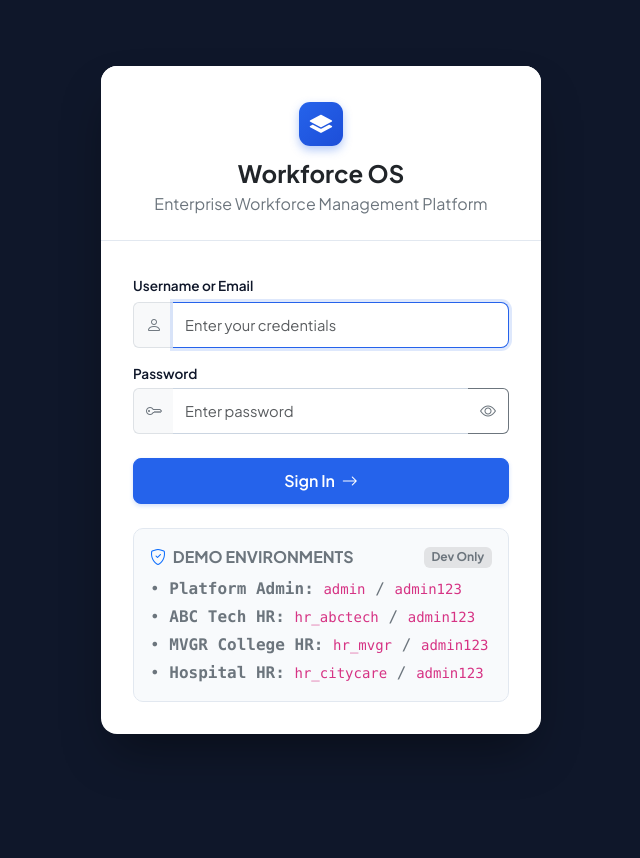
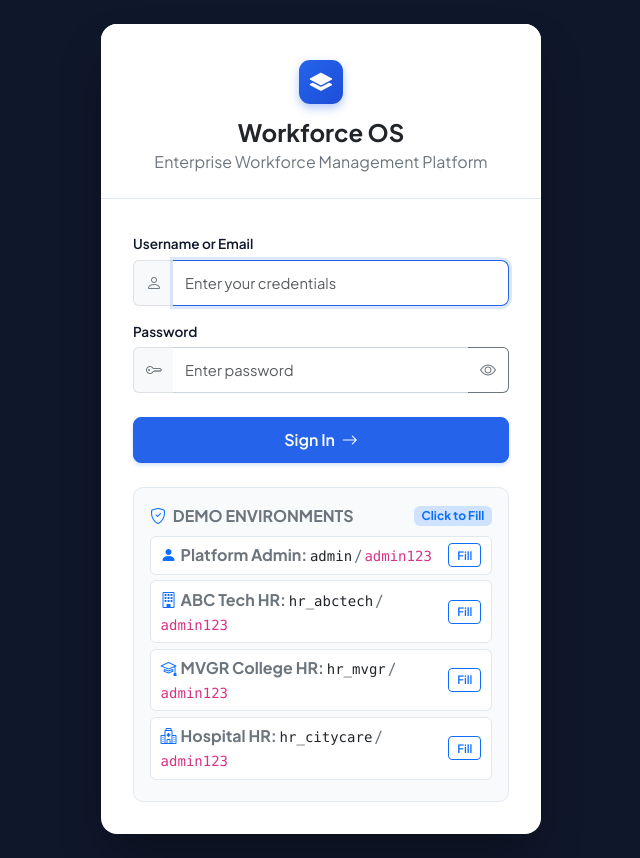
Before and after one commit to potnuruprakash/workforce_management, a Django app: page /accounts/login/ in a window 1280 px wide. Shown: the whole page, without its empty margins (319-959 px from the left). Before the commit the page ends 734 px from the top, so only its background shows below. Run offline with Django 5.2, Linux system fonts and the light colour scheme; data comes from the database, SQL or seed files in the repository; data that the repository does not hold is empty.

Commit message:
Fix demo user credentials on Render: auto-seed sample data, support Render hosts, and add interactive quick-fill

```diff
--- a/apps/accounts/views.py
+++ b/apps/accounts/views.py
@@ -24,6 +24,21 @@ class CustomLoginView(LoginView):
     template_name = 'accounts/login.html'
     redirect_authenticated_user = True
 
+    def dispatch(self, request, *args, **kwargs):
+        # Auto-ensure demo accounts exist if platform has not seeded yet
+        self._ensure_demo_accounts()
+        return super().dispatch(request, *args, **kwargs)
+
+    @staticmethod
+    def _ensure_demo_accounts():
+        from django.contrib.auth.models import User
+        if not User.objects.filter(username='admin').exists():
+            try:
+                from django.core.management import call_command
+                call_command('load_sample_data')
+            except Exception:
+                pass
+
     def form_valid(self, form):
         user = form.get_user()
         login(self.request, user)
@@ -38,6 +53,13 @@ class CustomLoginView(LoginView):
         return redirect(self.get_success_url())
 
     def form_invalid(self, form):
+        username = (self.request.POST.get('username') or '').strip()
+        if username in ('admin', 'hr_abctech', 'hr_mvgr', 'hr_citycare'):
+            try:
+                from django.core.management import call_command
+                call_command('load_sample_data')
+            except Exception:
+                pass
         messages.error(self.request, "Invalid username or password. Please check your credentials.")
         return super().form_invalid(form)
 
--- a/apps/core/management/commands/load_sample_data.py
+++ b/apps/core/management/commands/load_sample_data.py
@@ -29,14 +29,18 @@ class Command(BaseCommand):
                 'last_name': 'SuperAdmin',
                 'is_staff': True,
                 'is_superuser': True,
+                'is_active': True,
             }
         )
+        admin_user.is_staff = True
+        admin_user.is_superuser = True
+        admin_user.is_active = True
+        admin_user.set_password('admin123')
+        admin_user.save()
         if created:
-            admin_user.set_password('admin123')
-            admin_user.save()
             self.stdout.write(self.style.SUCCESS("  [+] Created superuser: 'admin' (password: 'admin123')"))
         else:
-            self.stdout.write("  [*] Superuser 'admin' already exists.")
+            self.stdout.write("  [*] Reset superuser 'admin' (password: 'admin123').")
 
         # 2. Organization 1: ABC Technologies (Company)
         abc_org, _ = Organization.objects.get_or_create(
@@ -90,15 +94,18 @@ class Command(BaseCommand):
                     'last_name': last_name,
                 }
             )
-            if created:
-                u.set_password('admin123')
-                u.save()
+            u.is_active = True
+            u.set_password('admin123')
+            u.save()
 
-            OrganizationMembership.objects.get_or_create(
+            membership, _ = OrganizationMembership.objects.get_or_create(
                 user=u,
                 organization=org,
                 defaults={'role': role, 'is_default': True}
             )
+            membership.role = role
+            membership.is_active = True
+            membership.save()
             return u
 
         hr_abc = create_tenant_user('hr_abctech', 'hr@abctech.com', 'David', 'Miller', abc_org, Role.HR_ADMIN)
--- a/templates/accounts/login.html
+++ b/templates/accounts/login.html
@@ -94,6 +94,27 @@
             padding: 1rem;
             margin-top: 1.5rem;
         }
+        .demo-cred-row {
+            display: flex;
+            align-items: center;
+            justify-content: space-between;
+            padding: 0.4rem 0.6rem;
+            border-radius: 6px;
+            margin-bottom: 0.35rem;
+            background: #ffffff;
+            border: 1px solid #e2e8f0;
+            cursor: pointer;
+            transition: all 0.15s ease;
+        }
+        .demo-cred-row:hover {
+            border-color: #2563eb;
+            background: #eff6ff;
+        }
+        .demo-fill-btn {
+            font-size: 0.72rem;
+            padding: 0.15rem 0.5rem;
+            font-weight: 600;
+        }
     </style>
 </head>
 <body>
@@ -164,13 +185,25 @@
                 <span class="fw-bold fs-9 text-secondary text-uppercase tracking-wider">
                     <i class="bi bi-shield-check text-primary me-1"></i> Demo Environments
                 </span>
-                <span class="badge bg-secondary-subtle text-secondary fs-9">Dev Only</span>
+                <span class="badge bg-primary-subtle text-primary fs-9">Click to Fill</span>
             </div>
-            <div class="font-monospace fs-9 text-secondary">
-                <div class="mb-1">&bull; <strong>Platform Admin:</strong> <code>admin</code> / <code>admin123</code></div>
-                <div class="mb-1">&bull; <strong>ABC Tech HR:</strong> <code>hr_abctech</code> / <code>admin123</code></div>
-                <div class="mb-1">&bull; <strong>MVGR College HR:</strong> <code>hr_mvgr</code> / <code>admin123</code></div>
-                <div>&bull; <strong>Hospital HR:</strong> <code>hr_citycare</code> / <code>admin123</code></div>
+            <div class="fs-9 text-secondary">
+                <div class="demo-cred-row" data-username="admin" data-password="admin123" title="Click to fill credentials">
+                    <div><i class="bi bi-person-fill text-primary me-1"></i><strong>Platform Admin:</strong> <code class="text-dark">admin</code> / <code>admin123</code></div>
+                    <button type="button" class="btn btn-sm btn-outline-primary demo-fill-btn">Fill</button>
+                </div>
+                <div class="demo-cred-row" data-username="hr_abctech" data-password="admin123" title="Click to fill credentials">
+                    <div><i class="bi bi-building text-primary me-1"></i><strong>ABC Tech HR:</strong> <code class="text-dark">hr_abctech</code> / <code>admin123</code></div>
+                    <button type="button" class="btn btn-sm btn-outline-primary demo-fill-btn">Fill</button>
+                </div>
+                <div class="demo-cred-row" data-username="hr_mvgr" data-password="admin123" title="Click to fill credentials">
+                    <div><i class="bi bi-mortarboard text-primary me-1"></i><strong>MVGR College HR:</strong> <code class="text-dark">hr_mvgr</code> / <code>admin123</code></div>
+                    <button type="button" class="btn btn-sm btn-outline-primary demo-fill-btn">Fill</button>
+                </div>
+                <div class="demo-cred-row" data-username="hr_citycare" data-password="admin123" title="Click to fill credentials">
+                    <div><i class="bi bi-hospital text-primary me-1"></i><strong>Hospital HR:</strong> <code class="text-dark">hr_citycare</code> / <code>admin123</code></div>
+                    <button type="button" class="btn btn-sm btn-outline-primary demo-fill-btn">Fill</button>
+                </div>
             </div>
         </div>
     </div>
@@ -193,6 +226,20 @@ document.querySelectorAll('.password-toggle-btn').forEach(function (btn) {
         }
     });
 });
+
+document.querySelectorAll('.demo-cred-row').forEach(function (row) {
+    row.addEventListener('click', function () {
+        const u = this.getAttribute('data-username');
+        const p = this.getAttribute('data-password');
+        const userInput = document.getElementById('login-username');
+        const passInput = document.getElementById('login-password');
+        if (userInput && passInput) {
+            userInput.value = u;
+            passInput.value = p;
+            passInput.focus();
+        }
+    });
+});
 </script>
 </body>
 </html>
```
Also changed, not shown: config/settings.py (+30 -4 lines), 2 other files.
